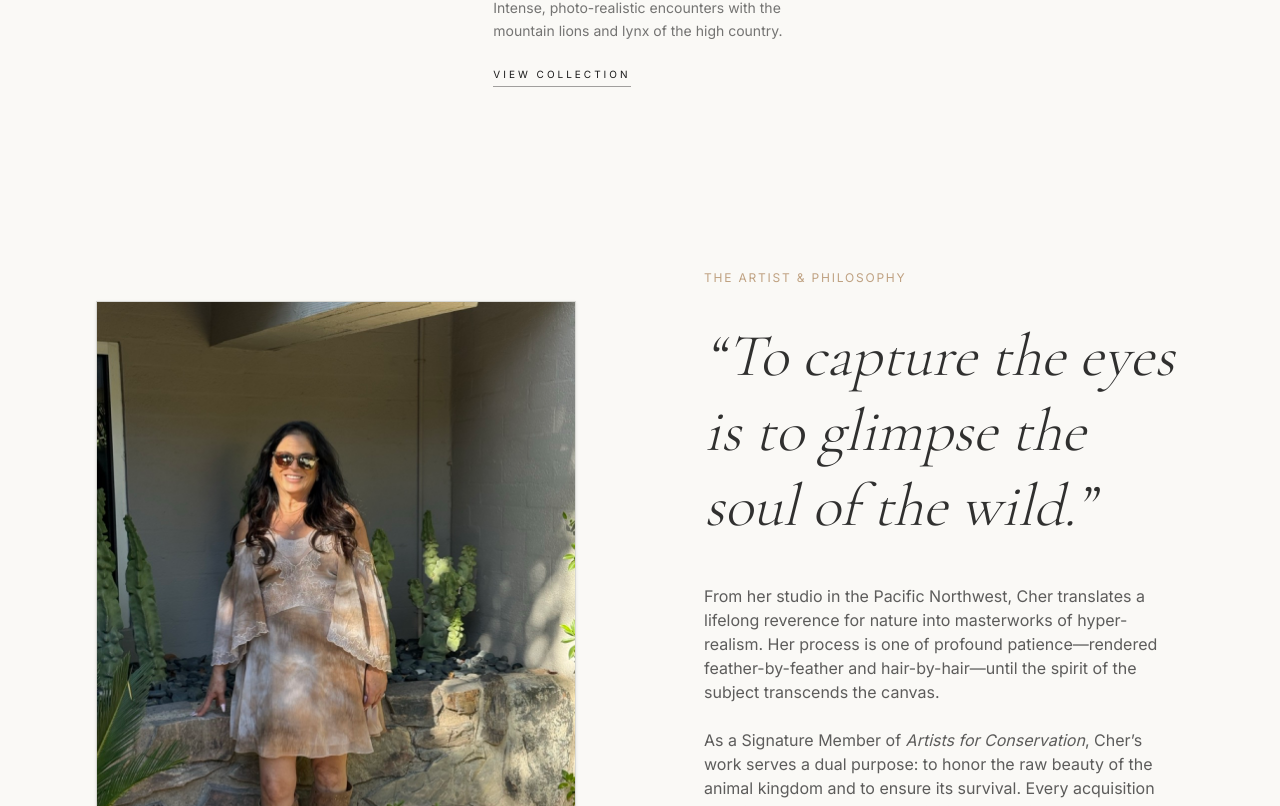
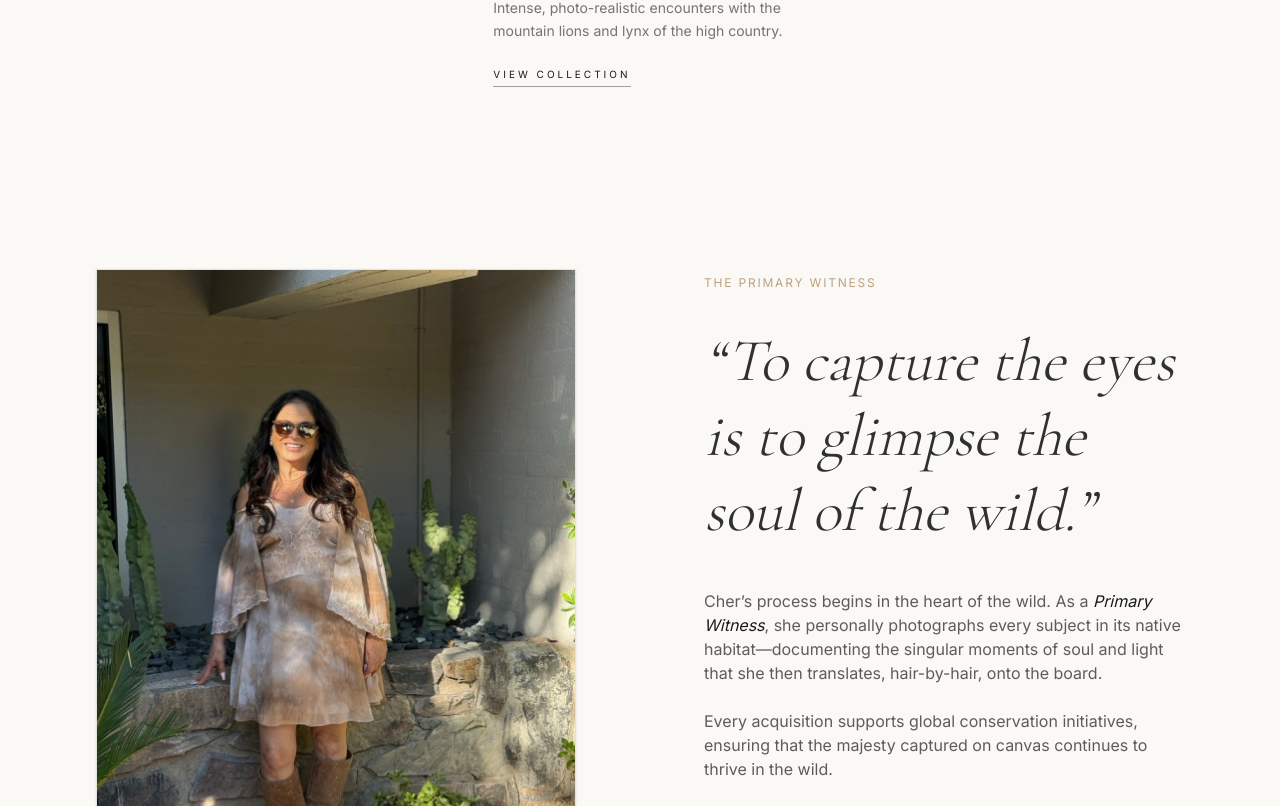
Before and after one commit to 4EightyDev/chers-wildlife-art, a Next.js app: page / in a window 1280 px wide. Shown: the part 1994-2800 px from the top of the page. Built offline with nearby package versions, Linux system fonts and the light colour scheme.

Commit message:
feat: Add exhibitions link and update artist's bio, mission, and location details across the site.

```diff
--- a/src/app/concierge/page.tsx
+++ b/src/app/concierge/page.tsx
@@ -57,7 +57,7 @@ export default function ConciergePage() {
                   <p className="text-[10px] uppercase tracking-widest text-foreground/40 mb-1">
                     Studio Location
                   </p>
-                  <p className="text-sm font-sans">Pacific Northwest, USA</p>
+                  <p className="text-sm font-sans">Chandler, Arizona</p>
                 </div>
               </div>
 
--- a/src/components/Footer.tsx
+++ b/src/components/Footer.tsx
@@ -56,6 +56,12 @@ export default function Footer() {
             The Catalog
           </Link>
           <Link
+            href="/exhibitions"
+            className="text-[11px] uppercase tracking-luxury hover:text-accent transition-colors"
+          >
+            Exhibitions
+          </Link>
+          <Link
             href="/mission"
             className="text-[11px] uppercase tracking-luxury hover:text-accent transition-colors"
           >
@@ -94,7 +100,7 @@ export default function Footer() {
 
           <div className="flex gap-6 text-[10px] uppercase tracking-widest text-foreground/40">
             <span>© 2025 Cher&apos;s Wildlife Art</span>
-            <Link
+            {/* <Link
               href="/privacy"
               className="hover:text-foreground transition-colors"
             >
@@ -105,7 +111,7 @@ export default function Footer() {
               className="hover:text-foreground transition-colors"
             >
               Terms
-            </Link>
+            </Link> */}
           </div>
         </div>
       </div>
--- a/src/components/sections/ArtistMission.tsx
+++ b/src/components/sections/ArtistMission.tsx
@@ -11,73 +11,57 @@ export default function ArtistMission() {
   return (
     <Section className="bg-surface-muted max-w-full">
       <div className="max-w-[1800px] mx-auto grid grid-cols-1 lg:grid-cols-2 gap-16 lg:gap-32 items-center">
-        {/* LEFT: The Artist Portrait */}
         <motion.div
           initial={{ opacity: 0, x: -20 }}
           whileInView={{ opacity: 1, x: 0 }}
           viewport={{ once: true }}
-          transition={{ duration: 1.2, ease: [0.22, 1, 0.36, 1] }}
-          className="relative aspect-[4/5] w-full"
+          className="relative aspect-[4/5] w-full hairline shadow-sm"
         >
-          <div className="relative w-full h-full overflow-hidden hairline shadow-sm">
-            <Image
-              src={ARTIST_CONTENT.bioPortrait}
-              alt="Cher - Wildlife Artist"
-              fill
-              className="object-cover transition-transform duration-1000 hover:scale-105"
-            />
-          </div>
-          <div className="absolute inset-0 border border-foreground/5 pointer-events-none" />
+          <Image
+            src={ARTIST_CONTENT.bioPortrait}
+            alt="Cher Anderson"
+            fill
+            className="object-cover"
+          />
         </motion.div>
 
-        {/* RIGHT: The Narrative */}
-        <motion.div
-          initial={{ opacity: 0, y: 20 }}
-          whileInView={{ opacity: 1, y: 0 }}
-          viewport={{ once: true }}
-          transition={{ duration: 1, delay: 0.2 }}
-          className="flex flex-col items-start"
-        >
+        <div className="flex flex-col items-start">
           <span className="font-sans text-[10px] lg:text-[12px] uppercase tracking-luxury text-accent mb-8">
-            The Artist & Philosophy
+            The Primary Witness
           </span>
 
-          <h2 className="text-4xl lg:text-5xl xl:text-6xl leading-tight mb-10 text-balance italic font-serif text-foreground/90">
-            &ldquo;To capture the eyes is to glimpse the soul of the
-            wild.&rdquo;
+          <h2 className="text-4xl lg:text-5xl xl:text-6xl leading-tight mb-10 italic font-serif text-foreground/90">
+            &ldquo;{ARTIST_CONTENT.quote}&rdquo;
           </h2>
 
           <div className="flex flex-col gap-6 mb-12">
             <p className="font-sans text-sm lg:text-base text-foreground/70 leading-luxury max-w-xl">
-              From her studio in the Pacific Northwest, Cher translates a
-              lifelong reverence for nature into masterworks of hyper-realism.
-              Her process is one of profound patience—rendered
-              feather-by-feather and hair-by-hair—until the spirit of the
-              subject transcends the canvas.
+              Cher’s process begins in the heart of the wild. As a{" "}
+              <span className="text-foreground italic">Primary Witness</span>,
+              she personally photographs every subject in its native
+              habitat—documenting the singular moments of soul and light that
+              she then translates, hair-by-hair, onto the board.
             </p>
             <p className="font-sans text-sm lg:text-base text-foreground/70 leading-luxury max-w-xl">
-              As a Signature Member of{" "}
-              <span className="italic">Artists for Conservation</span>, Cher’s
-              work serves a dual purpose: to honor the raw beauty of the animal
-              kingdom and to ensure its survival. Every acquisition contributes
-              directly to global initiatives dedicated to preserving
-              Earth&apos;s most vulnerable inhabitants.
+              Every acquisition supports global conservation initiatives,
+              ensuring that the majesty captured on canvas continues to thrive
+              in the wild.
             </p>
           </div>
 
           <ButtonGroup>
             <Button
-              label="Explore the Full Story"
+              label="The Full Narrative"
               href="/about"
               variant="primary"
             />
             <Button
-              label="Conservation Legacy"
+              label="Conservation Mission"
               href="/mission"
               variant="secondary"
             />
           </ButtonGroup>
-        </motion.div>
+        </div>
       </div>
     </Section>
   );
--- a/src/data/site-data.ts
+++ b/src/data/site-data.ts
@@ -270,10 +270,11 @@ export const ARTIST_CONTENT = {
   name: "Cher",
   studioPortrait: "/images/bio/studio-portrait.jpg",
   bioPortrait: "/images/bio/bio-portrait.jpg",
-  eyeDetail: "/images/bio/eye-detail.avif",
+  eyeDetail: "/images/bio/eye-detail.jpg",
   quote: "To capture the eyes is to glimpse the soul of the wild.",
   bio: [
-    "From her studio in the Pacific Northwest, Cher translates a lifelong reverence for nature into masterworks of hyper-realism.",
+    "Residing in the vibrant landscape of Chandler, Arizona, Cher translates a lifelong reverence for nature into masterworks of hyper-realism.",
+    "Working from her private studio in the Sonoran Desert, her current work is deeply influenced by the intense light and resilient life found in the high desert of the American Southwest.",
     "As a Signature Member of Artists for Conservation, her work serves a dual purpose: to honor the raw beauty of the animal kingdom and to ensure its survival.",
   ],
 };
@@ -286,7 +287,7 @@ export const HOME_CONTENT = {
     titleLastPart: "Wild",
     featuredArtworkId: "the-hunter",
     description:
-      "Cher’s Wildlife Art explores the profound connection between the observer and the observed. Each stroke is an act of conservation, capturing the raw dignity of Earth’s most majestic inhabitants.",
+      "Now based in Chandler, Arizona, Cher’s Wildlife Art explores the profound connection between the observer and the observed. Each stroke is an act of conservation, capturing the raw dignity of Earth’s most majestic inhabitants.",
   },
 };
 
@@ -297,10 +298,10 @@ export const MISSION_CONTENT = {
     "The purpose of my work is to evoke an emotional response to the beauty of the natural world, hoping to inspire a collective desire to protect and preserve our planet's vanishing heritage.",
   primaryWitness: {
     title: "The Primary Witness",
-    image: "/images/primary-witness-studio.avif",
+    image: "/images/primary-witness.jpg",
     subtitle: "From Lens to Brush",
     description:
-      "Unlike many who rely on stock imagery, Cher is the sole author of every reference. She travels into the heart of the wild—from the rugged Pacific Northwest to the African savannah—to photograph her subjects in their native habitats.",
+      "Unlike many who rely on stock imagery, Cher is the sole author of every reference. From her studio in Chandler, she travels into the heart of the wild—from the Sonoran Desert to the African savannah—to photograph her subjects in their native habitats.",
     insight:
       "This 'Primary Witness' approach ensures that every stroke is informed by a true encounter with the animal's spirit, light, and environment.",
   },
```
Also changed, not shown: public/images/bio/studio-portrait.jpg.
